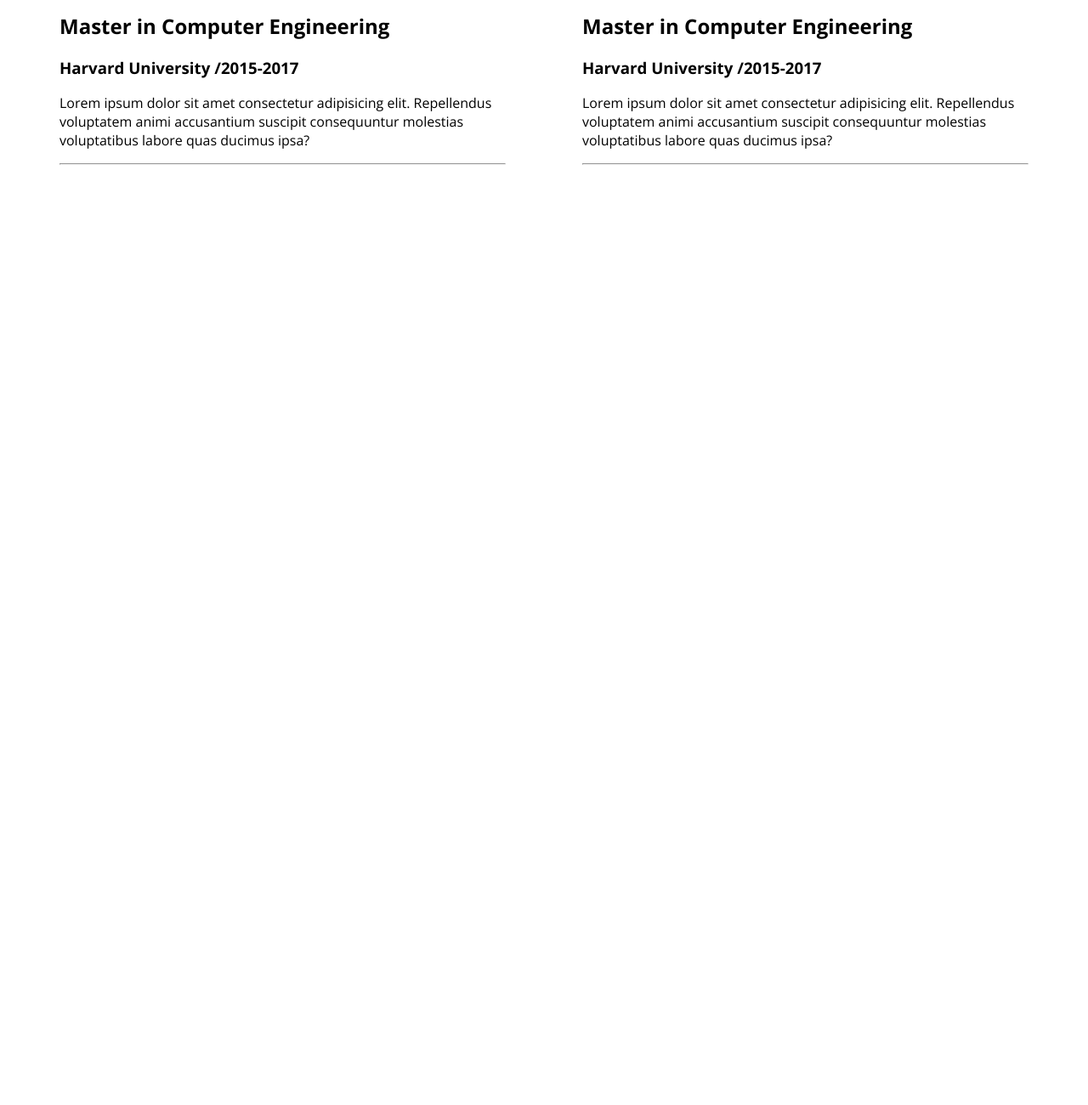
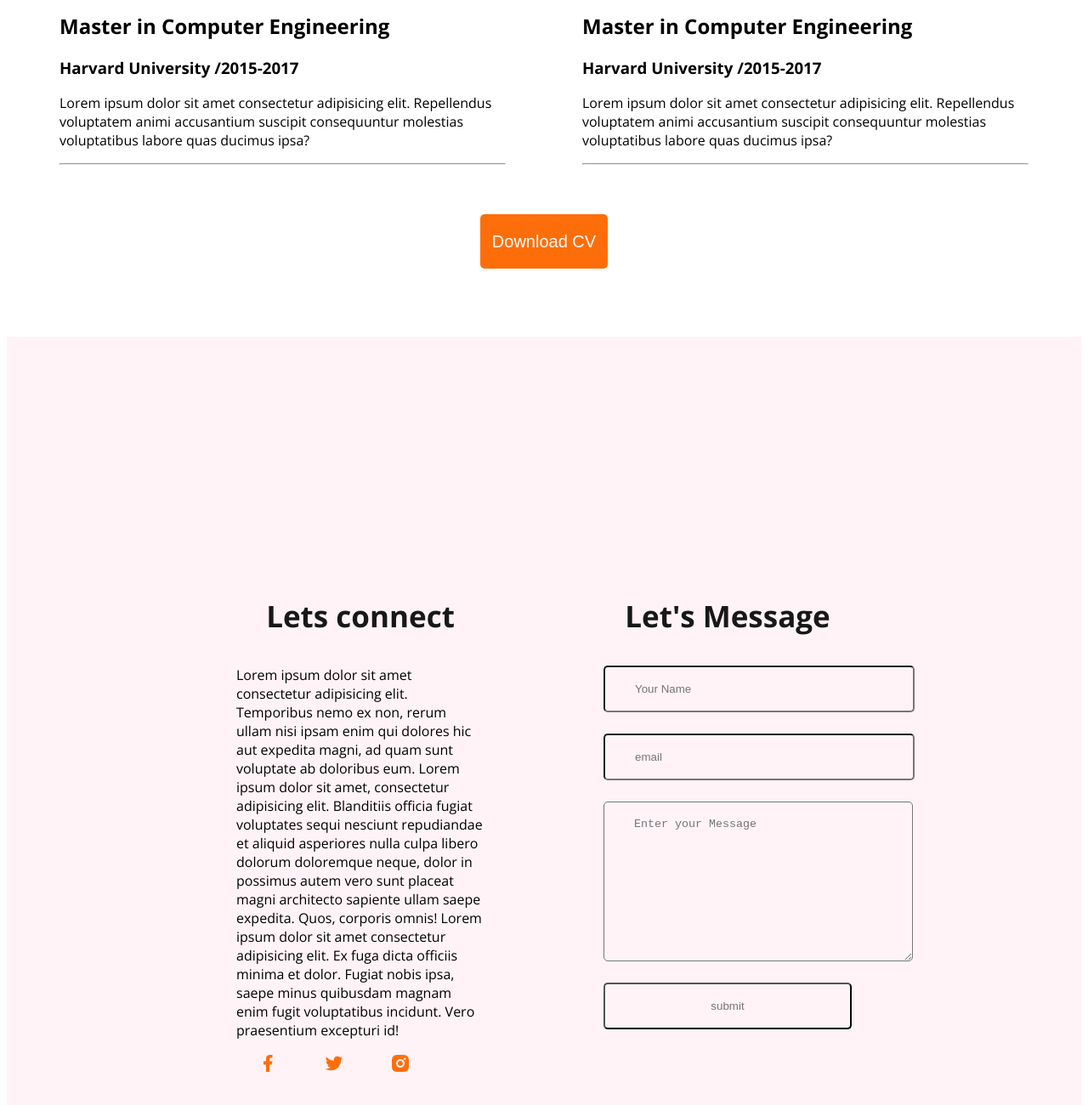
Before and after one commit to AdminMonir/1stProtfoBy-Html-Css, a plain HTML site: page index.html in a window 1280 px wide. Shown: the part 3182-4482 px from the top of the page at 85% size. Before the commit the page ends 3392 px from the top, so only its background shows below. Drawn offline with nearby package versions, Linux system fonts and the light colour scheme.

Commit message:
finish footer

```diff
--- a/index.css
+++ b/index.css
@@ -162,3 +162,36 @@ text-align: justify;
     color:#FD6E0A;
     text-shadow: 1px 1px 2px black, 0 0 25px blue, 0 0 5px darkblue;
 }
+.download{
+    text-align: center;
+    margin-top: 50px;;
+}
+footer{
+    display: flex;
+    background:#FFF3F8;
+    padding:200px;
+    margin-top:80px;
+}
+.footer-colum{
+    width: 50%;
+    margin: 50px;
+    padding:20px;
+}
+.contact input,textarea{
+    display: block;
+    margin-bottom: 25px;
+    padding: 18px 35px;
+    color:#757575;
+    border-radius:5px;
+    background: #FFF3F8;
+
+    width: 100%;
+}
+.social a{
+
+  margin:25px;
+}
+.cont-head{
+
+    text-shadow: 1px 1px 2px black, 0 0 25px blue, 0 0 5px darkblue;
+}
--- a/index.html
+++ b/index.html
@@ -174,10 +174,44 @@
 
 
 </div>
+
+<div class="download">
+    <button class="btn-primary">Download CV </button>
+</div>
+
+
   </section>
 </main>
+
 <footer>
+<!--
+        <h1 >Contact</h1>
+    -->
 
+<div class="footer-colum">
+<h3 class="section_title">Lets connect
+
+</h3>
+<p class="section-discription">
+    Lorem ipsum dolor sit amet consectetur adipisicing elit. Temporibus nemo ex non, rerum ullam nisi ipsam enim qui dolores hic aut expedita magni, ad quam sunt voluptate ab doloribus eum. Lorem ipsum dolor sit amet, consectetur adipisicing elit. Blanditiis officia fugiat voluptates sequi nesciunt repudiandae et aliquid asperiores nulla culpa libero dolorum doloremque neque, dolor in possimus autem vero sunt placeat magni architecto sapiente ullam saepe expedita. Quos, corporis omnis! Lorem ipsum dolor sit amet consectetur adipisicing elit. Ex fuga dicta officiis minima et dolor. Fugiat nobis ipsa, saepe minus quibusdam magnam enim fugit voluptatibus incidunt. Vero praesentium excepturi id!
+</p>
+<div class="social">
+    <a href=""><img src="./image/icons/facebook.png" alt=""></a>
+
+    <a href=""><img src="./image/icons/twitter.png" alt=""></a>
+    <a href=""><img src="./image/icons/insta.png" alt=""></a>
+</div>
+</div>
+<div class="footer-colum">
+    <h3 class="section_title">Let's Message</h3>
+    <from class="contact" action="">
+        <input type="text" placeholder="Your Name">
+        <input type="text" placeholder="email"placeholder="Your Email">
+<textarea placeholder="Enter your Message" rows="10" cols="30"></textarea>
+
+        <input type="submit" value="submit">
+    </from>
+</div>
 </footer>
 
 </body>
```
